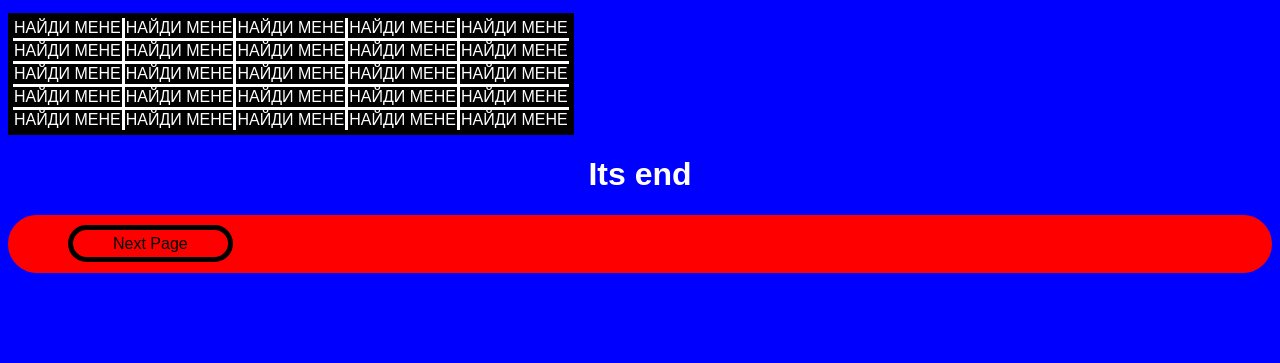
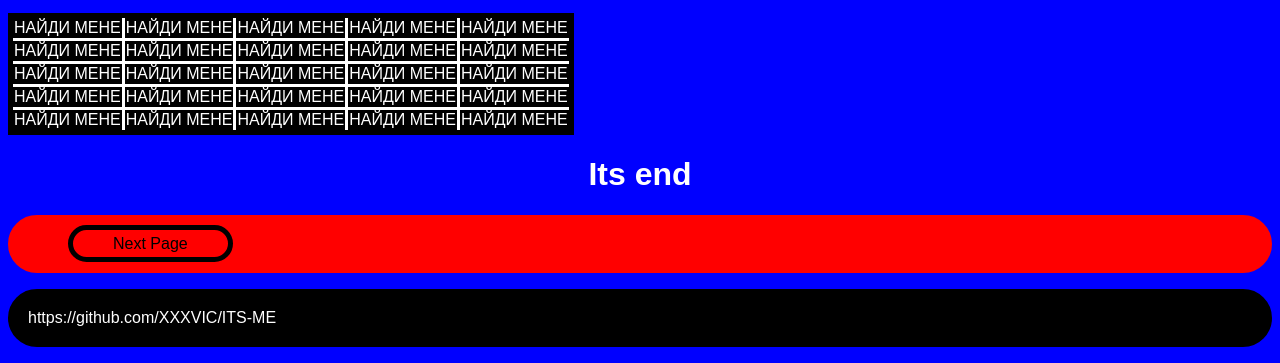
Before and after one commit to XXXVIC/ITS-ME, a plain HTML site: page index.html in a window 1280 px wide. Shown: the part 695-1058 px from the top of the page. Before the commit the page ends 976 px from the top, so only its background shows below. Drawn offline with Linux system fonts and the light colour scheme.

Commit message:
Update index.html

```diff
--- a/index.html
+++ b/index.html
@@ -57,6 +57,7 @@
         <footer>
             <a class="ad" href="secondPage.html">Next Page</a>
         </footer>
+        <p>https://github.com/XXXVIC/ITS-ME</p>
     </main>
 </body>
 </html>
```
